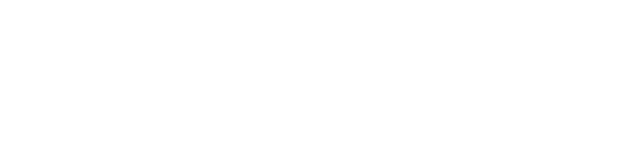
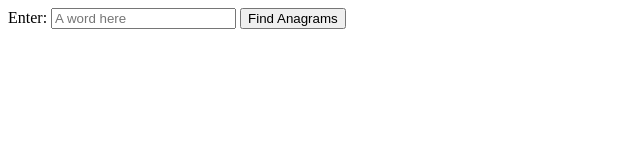
Before and after one commit to KenzieAcademy-Students/challenge-anagrams-iakareem, a plain HTML site: page index.html in a window 1280 px wide. Shown: the whole page, without its empty margins (0-640 px from the left). Drawn offline with Linux system fonts and the light colour scheme.

Commit message:
deploy: c8f43ec4fa52aaefacd3800a5fe0801b4035357b

```diff
--- a/code.js
+++ b/code.js
@@ -1 +1,16 @@
 // Your Code Here.
+const input = document.getElementById("myInput");
+const result = document.getElementById("result");
+
+function findAnagrams() {
+  const sortStr = (str) => {
+    return str.split("").sort().join("");
+  };
+
+  const searchFunctionality = function (words, inputWord) {
+    let filtered = words.filter((word) => sortStr(word) === sortStr(inputWord));
+    result.innerHTML = filtered.join(", ");
+    return filtered;
+  };
+  searchFunctionality(words, input.value);
+}
--- a/index.html
+++ b/index.html
@@ -20,6 +20,12 @@
   </head>
 
   <body>
+    <form>
+      <label>Enter:</label>
+      <input type="text" id="myInput" placeholder="A word here" />
+      <button type="button" onclick="findAnagrams()">Find Anagrams</button>
+    </form>
+    <div id="result"></div>
     <script src="words.js"></script>
     <script src="code.js"></script>
   </body>
```
Lines whose indentation alone changed are shown as unchanged.
